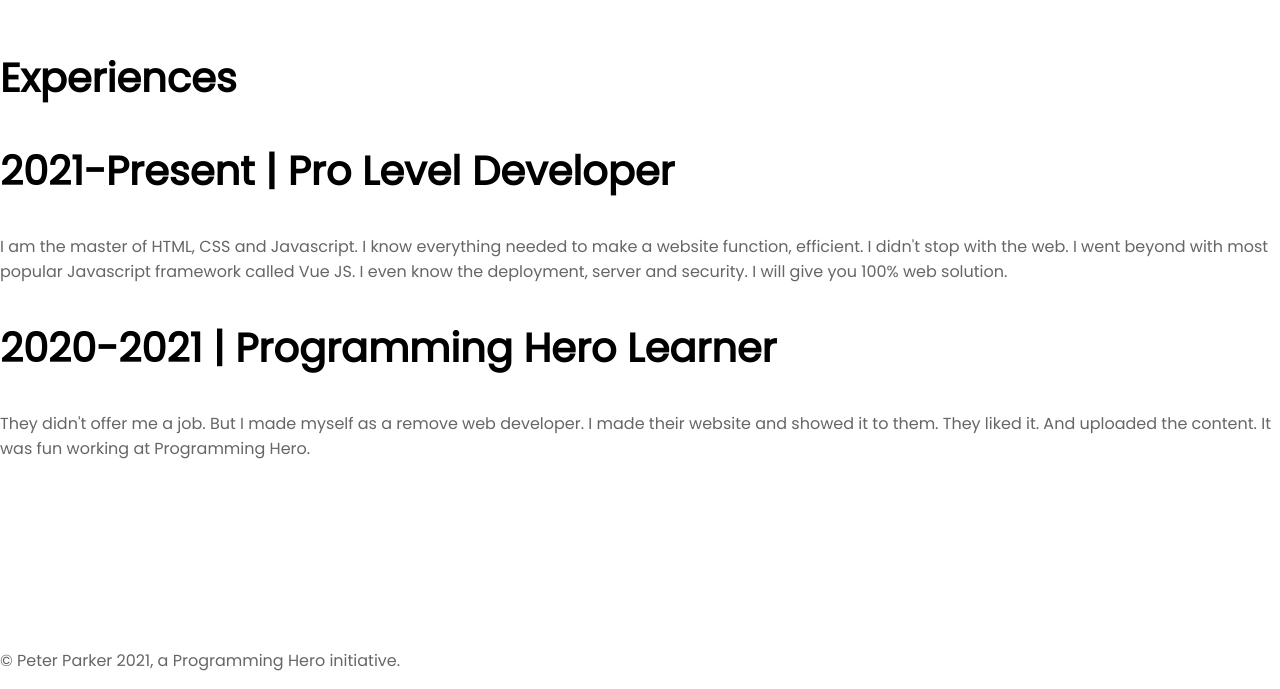
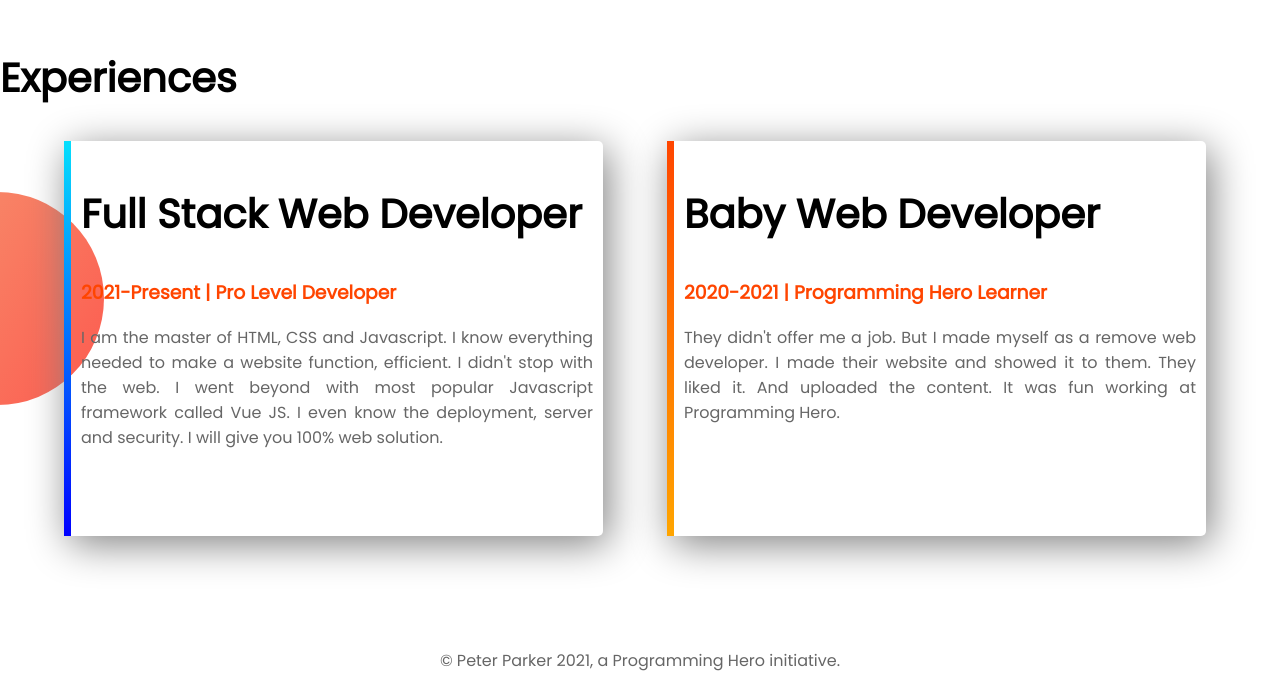
Before and after one commit to saidul9009/developer-portfolio, a plain HTML site: page index.html in a window 1280 px wide. Shown: the part 1152-1841 px from the top of the page. Drawn offline with Linux system fonts and the light colour scheme.

Commit message:
created experiences and footer area

```diff
--- a/index.html
+++ b/index.html
@@ -39,16 +39,16 @@
  <!-- -------experience_area--------------- -->
  <section class="experience_area">
    <h2>Experiences</h2>
-   <div class="">
-     <div class="">
-       <h2>2021-Present | Pro Level Developer</h2>
+     <div class="half_width exprience" id="full_developer">
+       <h2>Full Stack Web Developer</h2>
+       <h3>2021-Present | Pro Level Developer</h3>
        <p>I am the master of HTML, CSS and Javascript. I know everything needed to make a website function, efficient. I didn't stop with the web. I went beyond with most popular Javascript framework called Vue JS. I even know the deployment, server and security. I will give you 100% web solution.</p>
      </div>
-     <div class="">
-        <h2>2020-2021 | Programming Hero Learner</h2>
+     <div class="half_width exprience" id="baby_developer">
+        <h2>Baby Web Developer</h2>
+        <h3>2020-2021 | Programming Hero Learner</h3>
         <p>They didn't offer me a job. But I made myself as a remove web developer. I made their website and showed it to them. They liked it. And uploaded the content. It was fun working at Programming Hero.</p>
      </div>
-   </div>
  </section>
  <!-- -------------- footer-------------------------- -->
  <footer>
--- a/style.css
+++ b/style.css
@@ -18,6 +18,8 @@ h2{
 }
 p{
   color:#666;
+  text-align:justify;
+
 }
 /* ====================
       first_banner
@@ -27,7 +29,7 @@ background-image: url(images/top-banner.png);
 background-repeat: no-repeat;
 }
 span{
-  color:orange;
+  color:orangered;
 }
 .half_width{
   width:40%;
@@ -57,3 +59,35 @@ span{
 /* ====================================
         experience_area
 ====================================*/
+.experience_area{
+  background-image: url(images/exp-bg.png);
+  background-repeat: no-repeat;
+  background-position: left;
+}
+.experience_area h3{
+  color:orangered;
+}
+.exprience{
+  box-shadow:5px 8px 40px gray;
+  height:75%;
+  padding:10px;
+  border-radius:5px;
+
+}
+#full_developer{
+  border-left: 7px solid;
+  border-image: linear-gradient(rgb(5, 224, 253),blue);
+  border-image-slice: 1;
+
+}
+#baby_developer{
+  border-left: 7px solid;
+  border-image:linear-gradient(orangered,orange);
+  border-image-slice:1;
+}
+/* ================================
+        footer
+===============================*/
+footer p{
+  text-align:center;
+}
```
